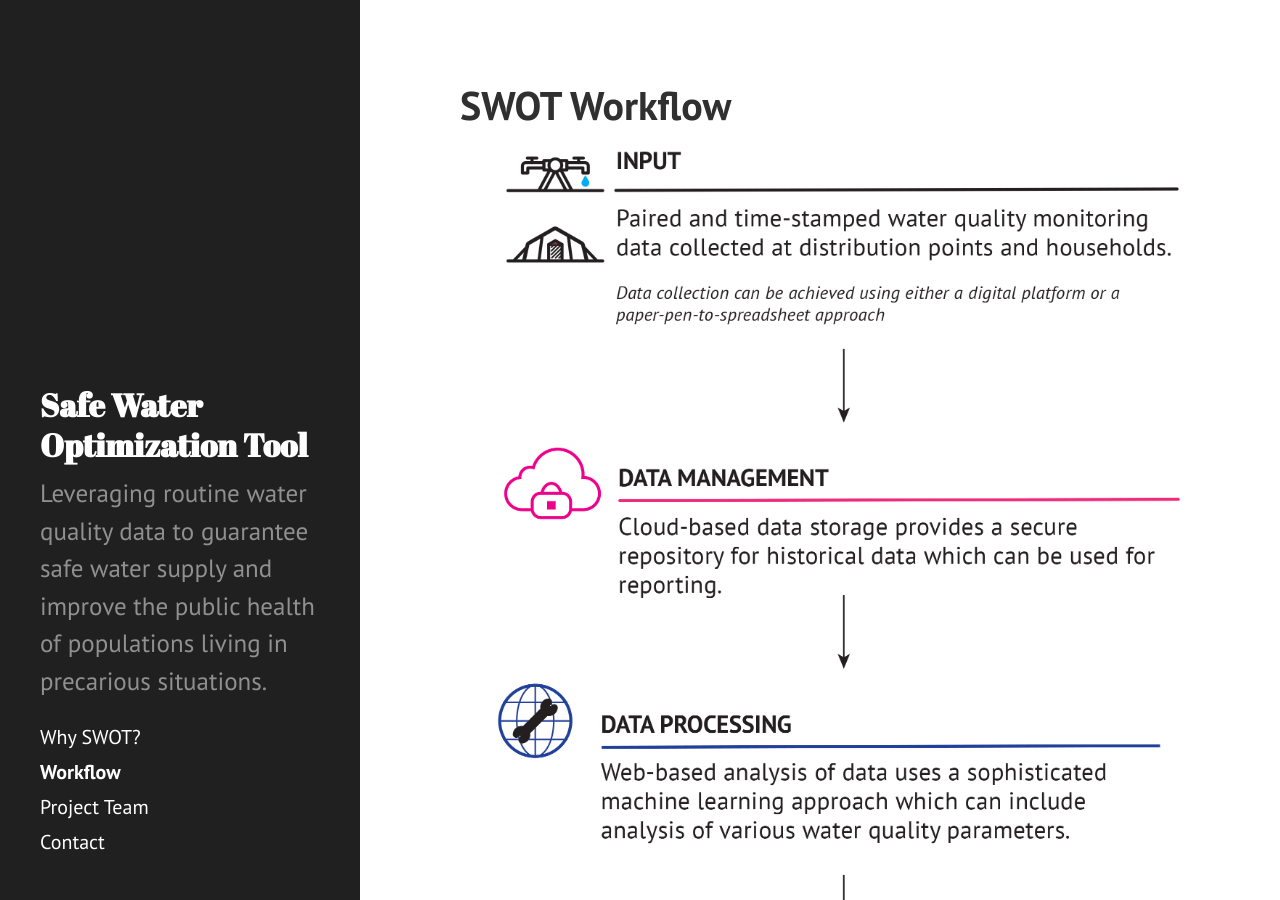
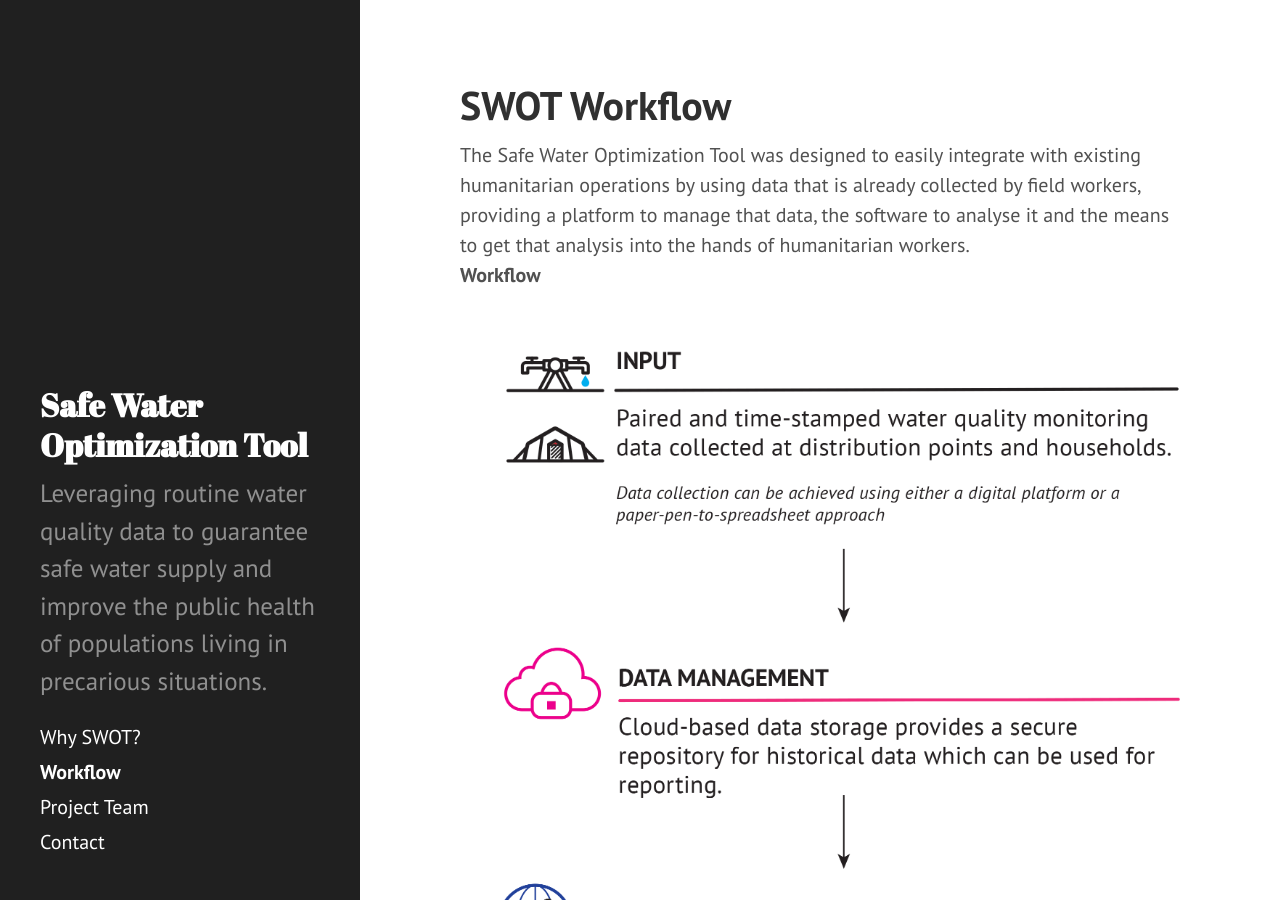
Before and after one commit to safeh2o/swot-infopage, a Jekyll site: the page built from workflow.md, in a window 1280 px wide and 900 px high. Built offline with Jekyll 4.4.1, drawn with Linux system fonts in a browser that asks for light colours; Markdown is read by kramdown in place of the engine named in the settings.

Commit message:
Update workflow.md

```diff
--- a/workflow.md
+++ b/workflow.md
@@ -3,6 +3,10 @@ layout: page
 title: SWOT Workflow
 ---
 
+The Safe Water Optimization Tool was designed to easily integrate with existing humanitarian operations by using data that is already collected by field workers, providing a platform to manage that data, the software to analyse it and the means to get that analysis into the hands of humanitarian workers.
+<br>
+<b>Workflow</b><br>
+<br>
 <div>
   <img src="/swot/public/images/SWOT_workflow.png" alt="Work Flow">
 </div>
```
